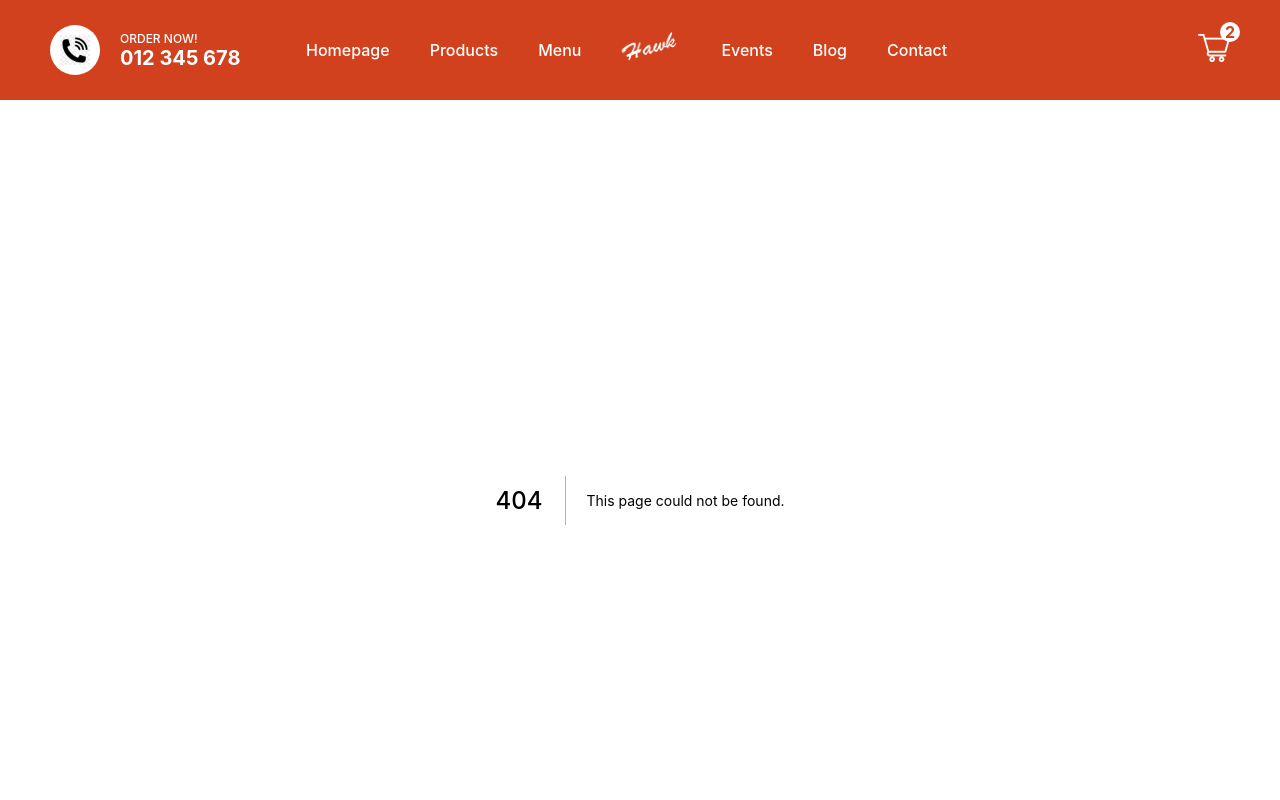
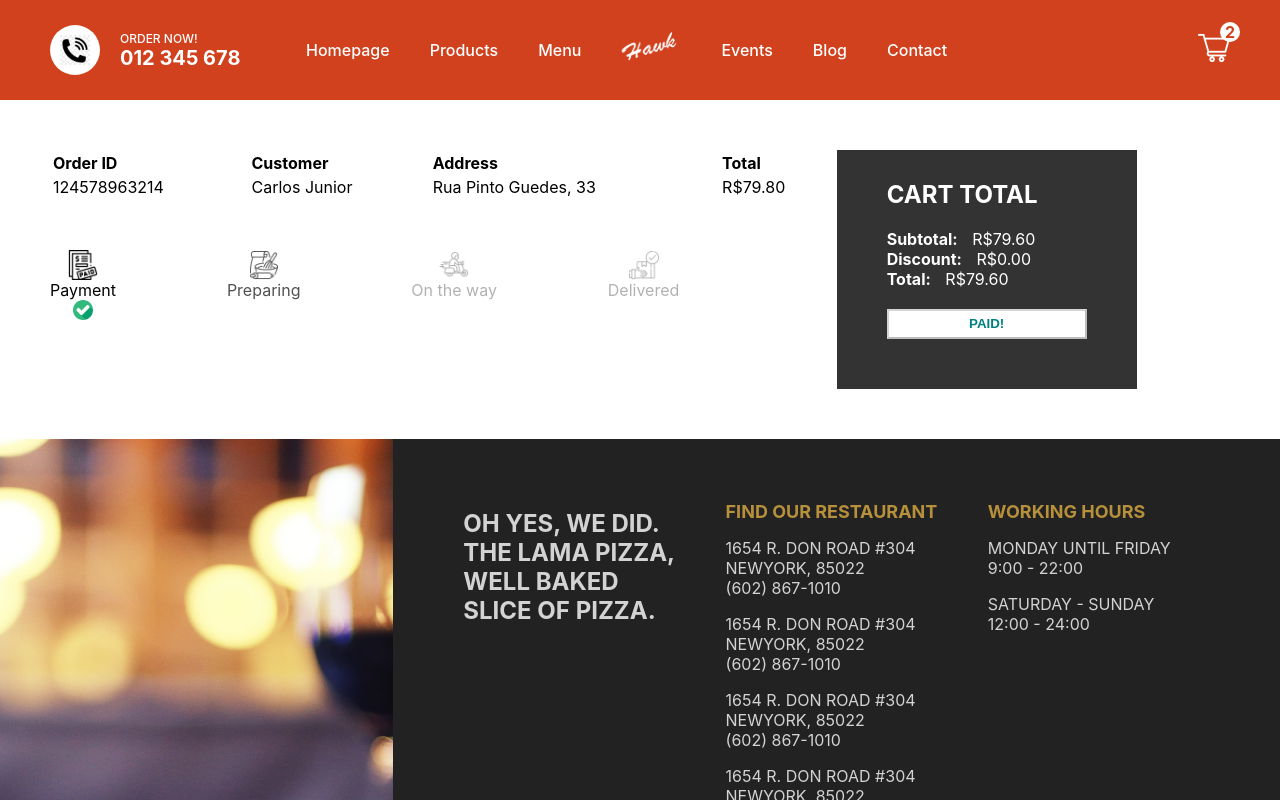
Before and after one commit to cjunior3001/next-pizza, a Next.js app: page /order/1 in a window 1280 px wide. Before the commit this address had no page. Shown: the top 800 px of the page. Built offline with nearby package versions, Linux system fonts and the light colour scheme.

Commit message:
Product, order and cart ready

```diff
--- /dev/null
+++ b/pages/order/[id].jsx
@@ -0,0 +1,108 @@
+import Image from "next/image";
+import styles from "../../styles/Order.module.css";
+
+const Order = () => {
+  const status = 0;
+
+  const statusClass = (index) => {
+    if (index - status < 1) return styles.done;
+    if (index - status === 1) return styles.inProgress;
+    if (index - status > 1) return styles.undone;
+  };
+
+  return (
+    <div className={styles.container}>
+      <div className={styles.left}>
+        <div className={styles.row}>
+          <table className={styles.table}>
+            <tr className={styles.tr}>
+              <th>Order ID</th>
+              <th>Customer</th>
+              <th>Address</th>
+              <th>Total</th>
+            </tr>
+            <tr>
+              <td className={styles.id}>124578963214</td>
+              <td className={styles.name}>Carlos Junior</td>
+              <td className={styles.address}>Rua Pinto Guedes, 33</td>
+              <td className={styles.total}>R$79.80</td>
+            </tr>
+          </table>
+        </div>
+        <div className={styles.row}>
+          <div className={statusClass(0)}>
+            <Image src="/img/paid.png" width={30} height={30} alt="" />
+            <span>Payment</span>
+            <div className={styles.checkedIcon}>
+              <Image
+                className={styles.checkedIcon}
+                src="/img/checked.png"
+                width={20}
+                height={20}
+                alt=""
+              />
+            </div>
+          </div>
+          <div className={statusClass(1)}>
+            <Image src="/img/bake.png" width={30} height={30} alt="" />
+            <span>Preparing</span>
+            <div className={styles.checkedIcon}>
+              <Image
+                className={styles.checkedIcon}
+                src="/img/checked.png"
+                width={20}
+                height={20}
+                alt=""
+              />
+            </div>
+          </div>
+          <div className={statusClass(2)}>
+            <Image src="/img/bike.png" width={30} height={30} alt="" />
+            <span>On the way</span>
+            <div className={styles.checkedIcon}>
+              <Image
+                className={styles.checkedIcon}
+                src="/img/checked.png"
+                width={20}
+                height={20}
+                alt=""
+              />
+            </div>
+          </div>
+          <div className={statusClass(3)}>
+            <Image src="/img/delivered.png" width={30} height={30} alt="" />
+            <span>Delivered</span>
+            <div className={styles.checkedIcon}>
+              <Image
+                className={styles.checkedIcon}
+                src="/img/checked.png"
+                width={20}
+                height={20}
+                alt=""
+              />
+            </div>
+          </div>
+        </div>
+      </div>
+      <div className={styles.rigth}>
+        <div className={styles.wrapper}>
+          <h2 className={styles.title}>CART TOTAL</h2>
+          <div className={styles.totalText}>
+            <b className={styles.totalTextTitle}>Subtotal:</b> R$79.60
+          </div>
+          <div className={styles.totalText}>
+            <b className={styles.totalTextTitle}>Discount:</b> R$0.00
+          </div>
+          <div className={styles.totalText}>
+            <b className={styles.totalTextTitle}>Total:</b> R$79.60
+          </div>
+          <button disabled className={styles.button}>
+            PAID!
+          </button>
+        </div>
+      </div>
+    </div>
+  );
+};
+
+export default Order;
--- a/pages/product/[id].jsx
+++ b/pages/product/[id].jsx
@@ -10,6 +10,7 @@
     img: "/img/pizza.png",
     name: "CAMPAGNOLA",
     price: [19.9, 23.9, 27.9],
+    tamanho: ["Small", "Medium", "Large"],
     desc: "Lorem ipsum dolor sit amet consectetur adipisicing elit.",
   };
 
@@ -23,6 +24,7 @@
       <div className={styles.right}>
         <h1 className={styles.title}>{pizza.name}</h1>
         <span className={styles.price}>{pizza.price[size]}</span>
+        <span className={styles.tamanho}>{pizza.tamanho[size]}</span>
         <p className={styles.description}>{pizza.desc}</p>
         <h3 className={styles.choose}> Choose the size</h3>
         <div className={styles.sizes}>
--- /dev/null
+++ b/styles/Cart.module.css
@@ -0,0 +1,60 @@
+.container {
+  padding: 50px;
+  display: flex;
+}
+
+.left {
+  flex: 2;
+  /* background-color: aqua; */
+}
+
+.right {
+  flex: 1;
+  /* background-color: yellow; */
+}
+
+.imgContainer {
+  width: 100px;
+  height: 100px;
+  position: relative;
+}
+
+.table {
+  width: 100%;
+  border-spacing: 20px;
+}
+
+.name {
+  font-weight: 500;
+  color: #d1411e;
+  font-size: 18px;
+}
+
+.total {
+  font-weight: 500;
+  font-style: 18px;
+}
+
+.wrapper {
+  width: 90%;
+  max-width: 300px;
+  background-color: #333;
+  padding: 50px;
+  padding-top: 10px;
+  color: white;
+  display: flex;
+  flex-direction: column;
+  justify-content: space-between;
+}
+
+.totalTextTitle {
+  margin-right: 10px;
+}
+
+.button {
+  height: 30px;
+  color: #d1411e;
+  font-weight: bold;
+  cursor: pointer;
+  margin-top: 20px;
+}
--- /dev/null
+++ b/styles/Order.module.css
@@ -0,0 +1,86 @@
+.container {
+  padding: 50px;
+  display: flex;
+}
+
+.left {
+  flex: 2;
+  /* background-color: tomato; */
+}
+
+.table {
+  width: 100%;
+  text-align: left;
+  margin-bottom: 50px;
+}
+
+.row:last-child {
+  width: 80%;
+  display: flex;
+  justify-content: space-between;
+  /* justify-content: space-around; */
+}
+
+.done {
+  display: flex;
+  flex-direction: column;
+  align-items: center;
+}
+
+.inProgress {
+  display: flex;
+  flex-direction: column;
+  align-items: center;
+  animation: inProgress 1s ease infinite alternate;
+}
+
+@keyframes inProgress {
+  from {
+    opacity: 0;
+  }
+  to {
+    opacity: 1;
+  }
+}
+
+.undone {
+  display: flex;
+  flex-direction: column;
+  align-items: center;
+  opacity: 0.3;
+}
+
+.undone .checkedIcon,
+.inProgress .checkedIcon {
+  display: none;
+}
+
+.rigth {
+  flex: 1;
+  /* background-color: violet; */
+}
+
+.wrapper {
+  width: 90%;
+  max-width: 300px;
+  background-color: #333;
+  padding: 50px;
+  padding-top: 10px;
+  color: white;
+  display: flex;
+  flex-direction: column;
+  justify-content: space-between;
+}
+
+.totalTextTitle {
+  margin-right: 10px;
+}
+
+.button {
+  height: 30px;
+  color: teal;
+  background-color: white;
+  font-weight: bold;
+  cursor: not-allowed;
+  margin-top: 20px;
+}
```
Also changed, not shown: pages/cart.jsx (added, +73 -0 lines), styles/Product.module.css (+7 -0 lines).
